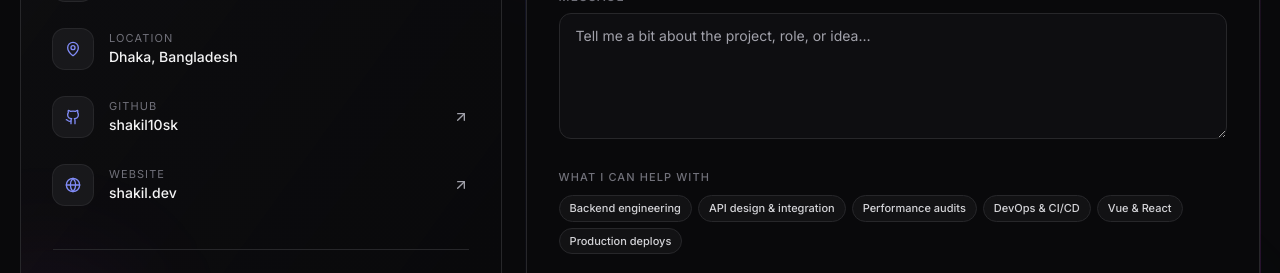
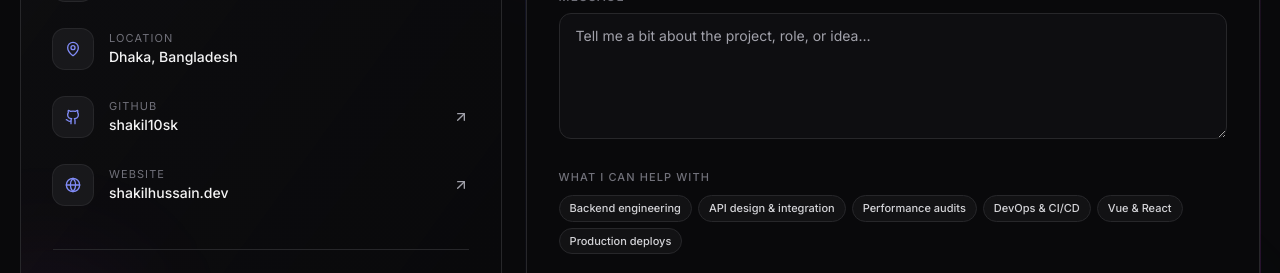
Before and after one commit to shakil10sk/Portfolio, a Next.js app: page / in a window 1280 px wide. Shown: the part 9841-10114 px from the top of the page. Built offline with nearby package versions, Linux system fonts and the light colour scheme.

Commit message:
Update domain to shakilhussain.dev
New personal domain replaces shakil.dev.

```diff
--- a/app/layout.tsx
+++ b/app/layout.tsx
@@ -25,7 +25,7 @@ const mono = JetBrains_Mono({
 });
 
 export const metadata: Metadata = {
-  metadataBase: new URL("https://shakil.dev"),
+  metadataBase: new URL("https://shakilhussain.dev"),
   title: {
     default: `${profile.name} — ${profile.role}`,
     template: `%s · ${profile.name}`,
@@ -49,7 +49,7 @@ export const metadata: Metadata = {
   openGraph: {
     type: "website",
     locale: "en_US",
-    url: "https://shakil.dev",
+    url: "https://shakilhussain.dev",
     siteName: profile.name,
     title: `${profile.name} — ${profile.role}`,
     description: profile.bio,
--- a/lib/data.ts
+++ b/lib/data.ts
@@ -481,5 +481,5 @@ export const contactItems = [
   { label: "Phone", value: profile.phone, href: `tel:${profile.phone.replace(/\s|-/g, "")}`, icon: Phone },
   { label: "Location", value: profile.location, href: undefined, icon: MapPin },
   { label: "GitHub", value: "shakil10sk", href: profile.github, icon: Github },
-  { label: "Website", value: "shakil.dev", href: "#", icon: Globe },
+  { label: "Website", value: "shakilhussain.dev", href: "#", icon: Globe },
 ];
```
